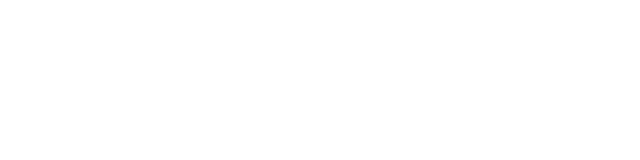
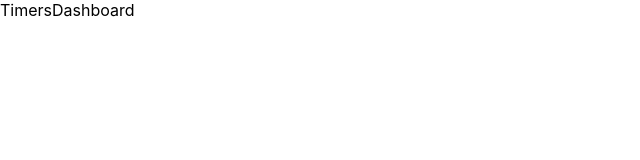
Before and after one commit to KeithChasen/time-tracking-app, a React (Create React App) app: page / in a window 1280 px wide. Shown: the top 160 px of the page, without its empty margins (0-640 px from the left). Built offline with nearby package versions, Linux system fonts and the light colour scheme.

Commit message:
TimersDashboard component

```diff
--- a/src/App.js
+++ b/src/App.js
@@ -1,9 +1,11 @@
 import React from 'react';
+import TimersDashboard from "./components/TimersDashboard";
 
 
 function App() {
   return (
     <div className="App">
+      <TimersDashboard />
     </div>
   );
 }
--- /dev/null
+++ b/src/components/TimersDashboard.js
@@ -0,0 +1,13 @@
+import React, { Component } from 'react'
+
+class TimersDashboard extends Component {
+    render() {
+        return(
+            <div>
+                TimersDashboard
+            </div>
+        )
+    }
+}
+
+export default TimersDashboard
```
